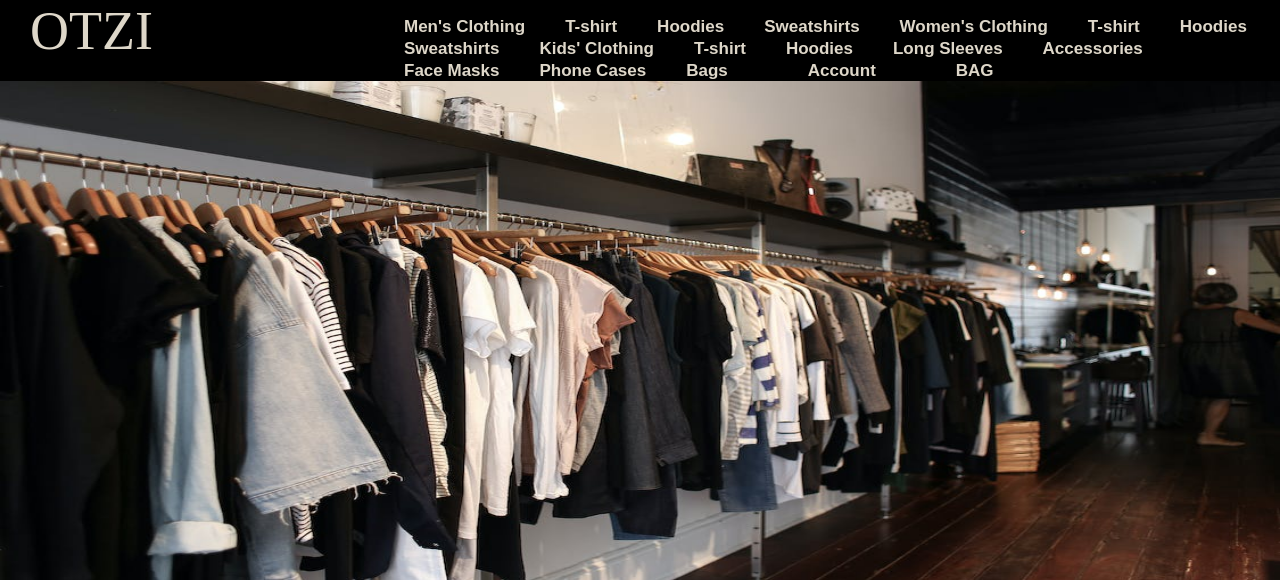
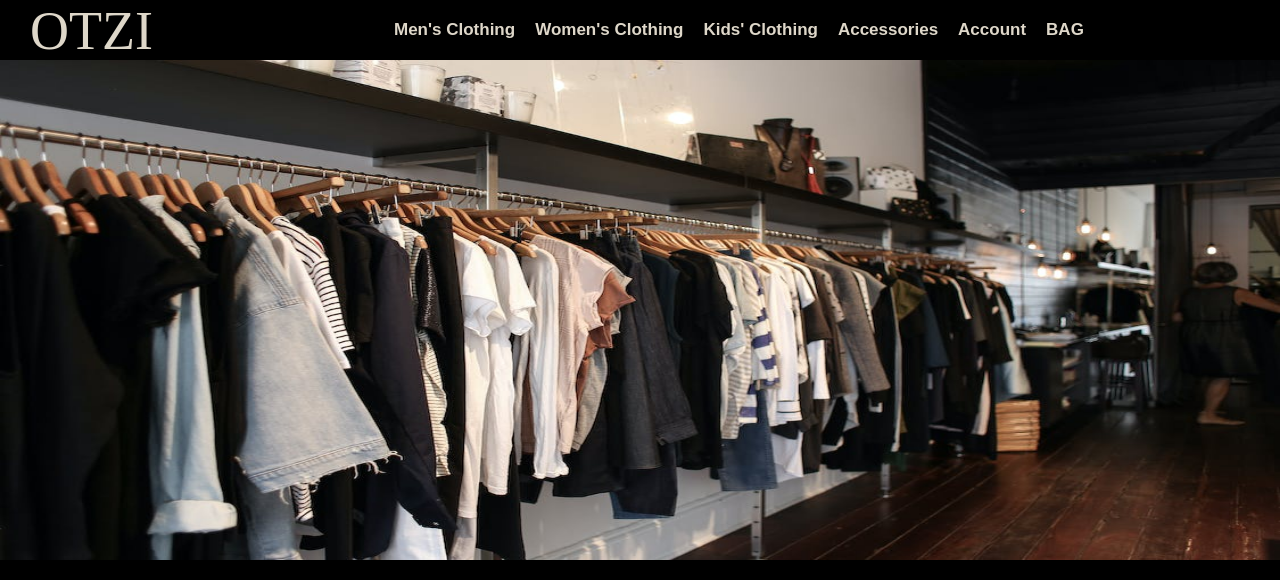
Before and after one commit to rauuu369/Store, a PHP site: page /homepage.html in a window 1280 px wide. Shown: the top 580 px of the page. Run offline with PHP 8.4, Linux system fonts and the light colour scheme.

Commit message:
Se modifico la estructura del menu de opciones en HTML y se realizo el estilo del menu

```diff
--- a/OTZI/css/home.css
+++ b/OTZI/css/home.css
@@ -6,6 +6,7 @@
 header{
     height: 60px;
     align-items: center;
+    margin: auto;
 }
 
 body{
@@ -26,38 +27,42 @@ body{
 }
 
 .links{
-    margin-top: 15px;
+    margin-top: 10px;
     float: right;
     width: 70%;
 }
 
-.options, .account{
+/*Options menu (style)*/
+
+ul, ol{
+    list-style: none;
+}
+
+.nav li a:hover{
+    background-color: rgba(65, 63, 63, 0.918);
+}
+
+.nav li a {
+    background-color: black;
+    padding:10px;
     font-size: 17px;
     font-family: 'Oswald', sans-serif;
     color: #ded7c9;
-    display: inline-block;
-    margin-left: 20px;
-    margin-right: 20px;
+    text-decoration: none;
+    display: block;
+    font-weight: bold;
 }
 
-.options{
-    margin-top: 2px;
-    font-weight: bold;
-    display: flex;
+.nav > li {
     float: left;
 }
 
-.account{
-    padding-left: 40px;
-    margin-top: 2px;
-    font-weight: bold;
-    float: right;
+.nav li ul {
+    display:none;
+    position: absolute;
+    min-width: 220px;
 }
 
-li{
-    float: left;
+.nav li:hover > ul {
+    display: block;
 }
-
-nav a:hover{
-    color: white;
-}
--- a/OTZI/homepage.html
+++ b/OTZI/homepage.html
@@ -5,43 +5,47 @@
     <meta http-equiv="X-UA-Compatible" content="IE=edge">
     <meta name="viewport" content="width=device-width, initial-scale=1.0">
     <link rel="stylesheet" type="text/css" href="css/home.css">
-    <title>OTZIO -Official Webside</title>
+    <title>OTZIO - Official Webside</title>
 </head>
 <body>
     <header>
             <div class="logo">
                 <a href='#'class="title">OTZI</a>
             </div>
-            <nav class="links">
-                <ul>
-                    <li><a class="options">Men's Clothing</a></li>
+            <div class="links">
+                <ul class="nav">
+                    <li><a>Men's Clothing</a>
                         <ul>
-                            <a class="options">T-shirt</a></li>
-                            <a class="options">Hoodies</a></li>
-                            <a class="options">Sweatshirts</a></li>
+                            <li><a>T-shirt</a></li>
+                            <li><a>Hoodies</a></li>
+                            <li><a>Sweatshirts</a></li>
                         </ul>
-                    <li><a class="options">Women's Clothing</a></li>
+                    </li>
+                    <li><a>Women's Clothing</a>
                         <ul>
-                            <a class="options">T-shirt</a></li>
-                            <a class="options">Hoodies</a></li>
-                            <a class="options">Sweatshirts</a></li>
+                            <li><a>T-shirt</a></li>
+                            <li><a>Hoodies</a></li>
+                            <li><a>Sweatshirts</a></li>
                         </ul>
-                    <li><a class="options">Kids' Clothing</a></li>
+                    </li>
+                    <li><a>Kids' Clothing</a>
                         <ul>
-                            <a class="options">T-shirt</a></li>
-                            <a class="options">Hoodies</a></li>
-                            <a class="options">Long Sleeves</a></li>
+                            <li><a>T-shirt</a></li>
+                            <li><a>Hoodies</a></li>
+                            <li><a>Long Sleeves</a></li>
                         </ul>
-                    <li><a class="options">Accessories</a></li>
+                    </li>
+                    <li><a>Accessories</a>
                         <ul>
-                            <a class="options">Face Masks</a></li>
-                            <a class="options">Phone Cases</a></li>
-                            <a class="options">Bags</a></li>
+                            <li><a>Face Masks</a></li>
+                            <li><a>Phone Cases</a></li>
+                            <li><a>Bags</a></li>
                         </ul>
-                    <li><a class="account">Account</a></li>
-                    <li><a class="account">BAG</a></li>
+                    </li>
+                    <li><a>Account</a></li>
+                    <li><a>BAG</a></li>
                 </ul>
-            </nav>
+            </div>
     </header>
         <div class="initial_clothing">
             <img src="images/clothing.jpeg" width="100%" height="500px">
```
